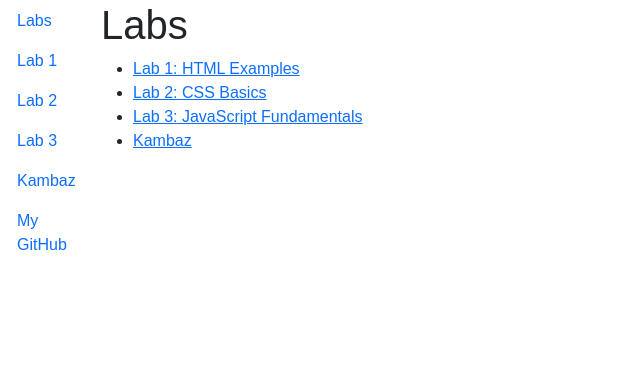
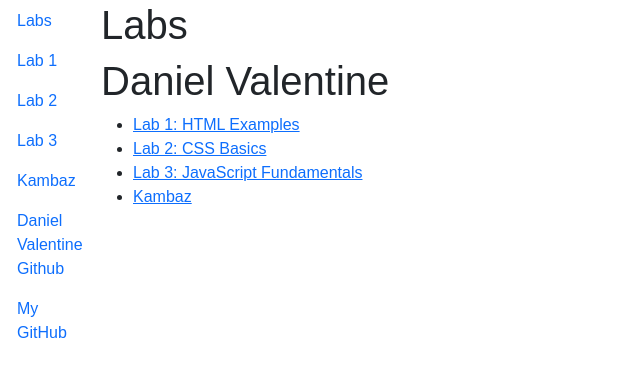
Before and after one commit to danielmvalentine/kambaz-next-js-cs4550-fa25, a Next.js app: page /Labs in a window 1280 px wide. Shown: the top 376 px of the page, without its empty margins (0-640 px from the left). Built offline with nearby package versions, Linux system fonts and the light colour scheme.

Commit message:
really done

```diff
--- a/app/Labs/TOC.tsx
+++ b/app/Labs/TOC.tsx
@@ -19,6 +19,9 @@
        <NavLink href="/" as={Link}>Kambaz</NavLink>
      </NavItem>
      <NavItem>
+      <NavLink href="https://github.com/danielmvalentine/kambaz-next-js-cs4550-fa25" ID="wd-github">Daniel Valentine Github</NavLink>
+     </NavItem>
+     <NavItem>
        <NavLink href="https://github.com/jannunzi">My GitHub</NavLink>
      </NavItem>
    </Nav>
--- a/app/Labs/page.tsx
+++ b/app/Labs/page.tsx
@@ -3,6 +3,7 @@
  return (
    <div id="wd-labs">
      <h1>Labs</h1>
+     <h1>Daniel Valentine</h1>
      <ul>
        <li>
          <Link href="/Labs/Lab1" id="wd-lab1-link">
```
